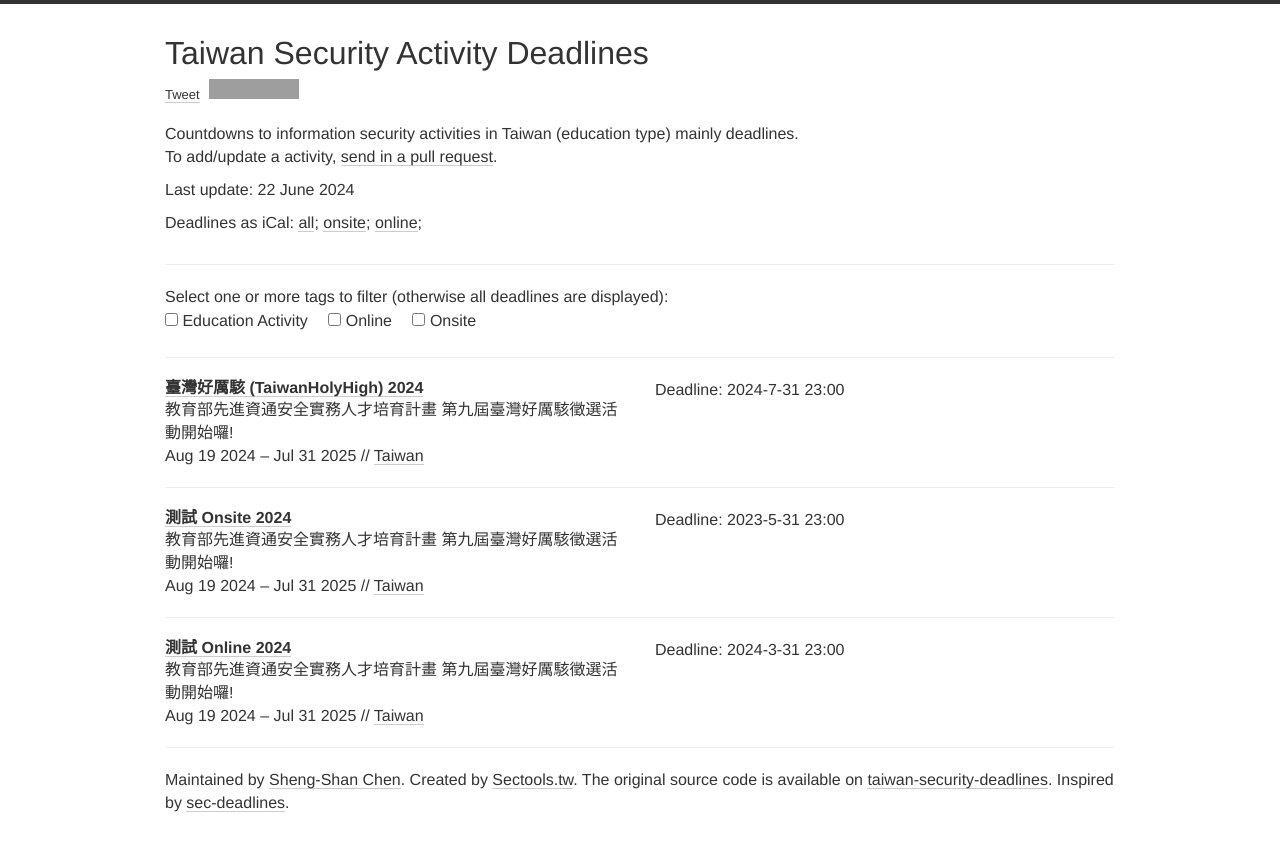
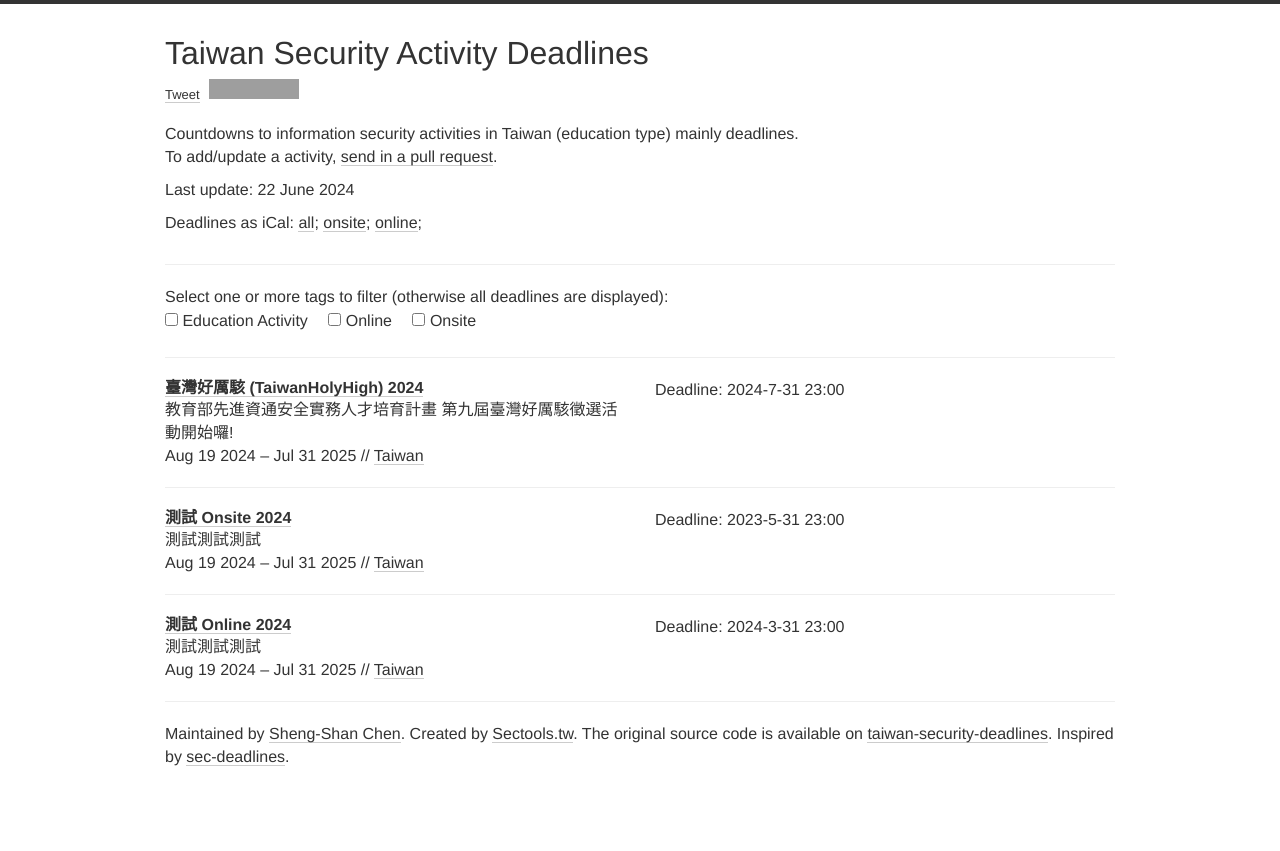
Before and after one commit to stwater20/taiwan-security-deadlines, a Jekyll site: the page built from index.html, in a window 1280 px wide. Shown: the top 851 px of the page. Built offline with Jekyll 4.4.1, drawn with Linux system fonts in a browser that asks for light colours; nearby versions of some CDN libraries; comment, search, counter and statistics services are not loaded; grey boxes are pictures that could not be loaded.

Commit message:
bug fixed

```diff
--- a/_data/conferences.yml
+++ b/_data/conferences.yml
@@ -14,8 +14,8 @@
 - name: 測試 Onsite
   year: 2024
   date: Aug 19 2024 - Jul 31 2025
-  description: 教育部先進資通安全實務人才培育計畫 第九屆臺灣好厲駭徵選活動開始囉!
-  link: https://reurl.cc/1v8nRD
+  description: 測試測試測試
+  link: https://sectools.tw
   deadline:
     - "2023-5-31 23:00"
   place: Taiwan
@@ -24,8 +24,8 @@
 - name: 測試 Online
   year: 2024
   date: Aug 19 2024 - Jul 31 2025
-  description: 教育部先進資通安全實務人才培育計畫 第九屆臺灣好厲駭徵選活動開始囉!
-  link: https://reurl.cc/1v8nRD
+  description: 測試測試測試
+  link: https://sectools.tw
   deadline:
     - "2024-3-31 23:00"
   place: Taiwan
```
